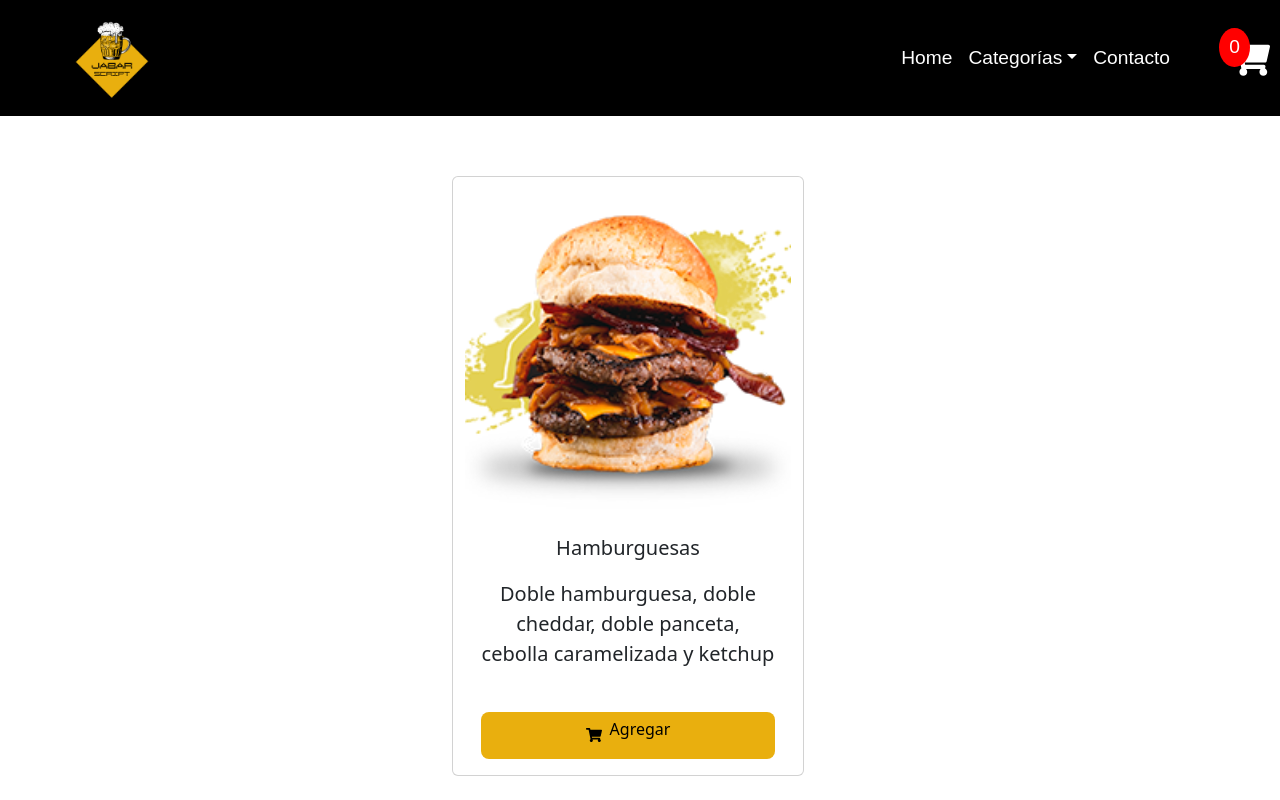
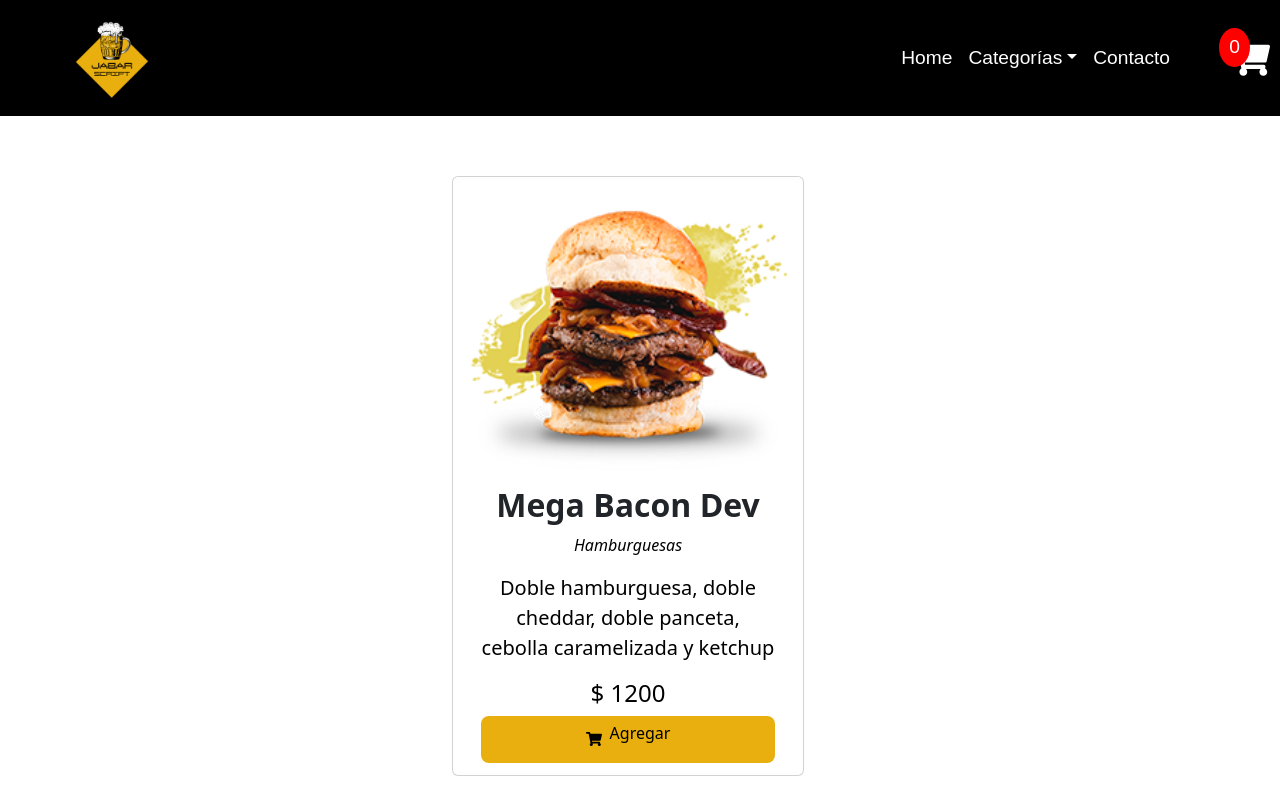
Before and after one commit to juanmcastillo3/coder60040, a React (Vite) app: page /item/1 in a window 1280 px wide. Built offline with nearby package versions, Linux system fonts and the light colour scheme.

Commit message:
Estilos Cards/Text

```diff
--- a/src/components/CardItems/CardItems.css
+++ b/src/components/CardItems/CardItems.css
@@ -1,7 +1,3 @@
-.columna {
-    margin: 20px;
-  }
-
 .card {
   max-height: 600px;
   overflow: hidden;
@@ -10,6 +6,12 @@
 .card-img-top {
   height: 150px;
   object-fit: cover;
+}
+
+.card-buttons {
+  display: flex;
+  justify-content: center;
+  gap: 10px;
 }
 
 .card-body {
@@ -23,9 +25,10 @@
   text-align: center;
   font-size: 1.25rem;
   margin-bottom: 1rem;
+  color: black;
 }
 .card-price {
-    color: white;
+  color: black;
 }
 
 .card-buttons .btn {
@@ -37,3 +40,8 @@
 .card-buttons .btn:hover {
   background-color: #d8a70d;
 }
+
+.card-buttons .btn.clicked {
+  background-color: black;
+  color: white;
+}
--- a/src/components/CardItems/CardItems.jsx
+++ b/src/components/CardItems/CardItems.jsx
@@ -21,12 +21,11 @@ function CardItems(props) {
         <Card.Img variant="top" src={props.image} />
         <Card.Body>
           <Card.Title>{props.name}</Card.Title>
-          <h6 className="card-price">{props.precio}</h6>
           <div className="card-buttons">
-            <Link className="btn btn-primary btn-lg" to={`/item/${props.id}`}>
+            <Link className="btn btn-warning btn-lg button-content"  to={`/item/${props.id}`}>
               Ver más
             </Link>
-            <Button variant="outline-primary" onClick={handleAddToCart}>
+            <Button variant="outline-warning" onClick={handleAddToCart}>
               <h6>
                 <FaShoppingCart size="1rem" />
               </h6>
--- a/src/components/CardItems/DetailedCardContainer.jsx
+++ b/src/components/CardItems/DetailedCardContainer.jsx
@@ -27,7 +27,7 @@ function DetailedCard() {
 			<>
 				<ItemDetailed
 					key={item.id}
-					nombre={item.title}
+					name={item.title}
 					description={item.description}
 					imagen={item.imagen}
 					category={item.category}
--- a/src/components/CardItems/ItemDetailed.css
+++ b/src/components/CardItems/ItemDetailed.css
@@ -16,3 +16,13 @@ button.btn.btn-outline-primary {
 	width: 100%;
 	justify-content: center;
 }
+
+.category-text {
+	font-size: 1rem;
+	font-style: oblique;
+  }
+
+.name-text{
+	font-size: 2rem;
+	font-weight: bold;
+}
--- a/src/components/CardItems/ItemDetailed.jsx
+++ b/src/components/CardItems/ItemDetailed.jsx
@@ -48,13 +48,13 @@ function ItemDetailed(props) {
         <Card style={{ width: "22rem" }}>
           <Card.Img variant="top" src={product.image} />
           <Card.Body>
-            <Card.Title>{props.name}</Card.Title>
-            <Card.Text>{props.category}</Card.Text>
+            <Card.Title className="name-text">{product.name}</Card.Title>
+            <Card.Text className="category-text">{props.category}</Card.Text>
             <Card.Text>{props.description}</Card.Text>
-            <h6 className="card-price">{props.precio}</h6>
+            <h4 className="card-price">{props.precio}</h4>
             <div className="card-buttons">
               <Button
-                variant="primary"
+                variant="warning"
                 size="lg"
                 className="w-100 d-flex align-items-center justify-content-center"
                 onClick={() => addToCart(product)}
--- a/src/components/ItemListContainer/ItemListContainer.jsx
+++ b/src/components/ItemListContainer/ItemListContainer.jsx
@@ -18,7 +18,7 @@ const ItemListContainer = () => {
             const filteredProducts = products.filter((product) =>
                 product.category.toLowerCase() === idCategory.toLowerCase()
             );
-            fetchSimulation(filteredProducts, 2000)
+            fetchSimulation(filteredProducts, 1000)
                 .then((response) => {
                     setData(response);
                     setLoading(false);
@@ -28,7 +28,7 @@ const ItemListContainer = () => {
                     setLoading(false);
                 });
         } else {
-            fetchSimulation(products, 2000)
+            fetchSimulation(products, 1000)
                 .then((response) => {
                     setData(response);
                     setLoading(false);
```
Lines whose indentation alone changed are shown as unchanged.
